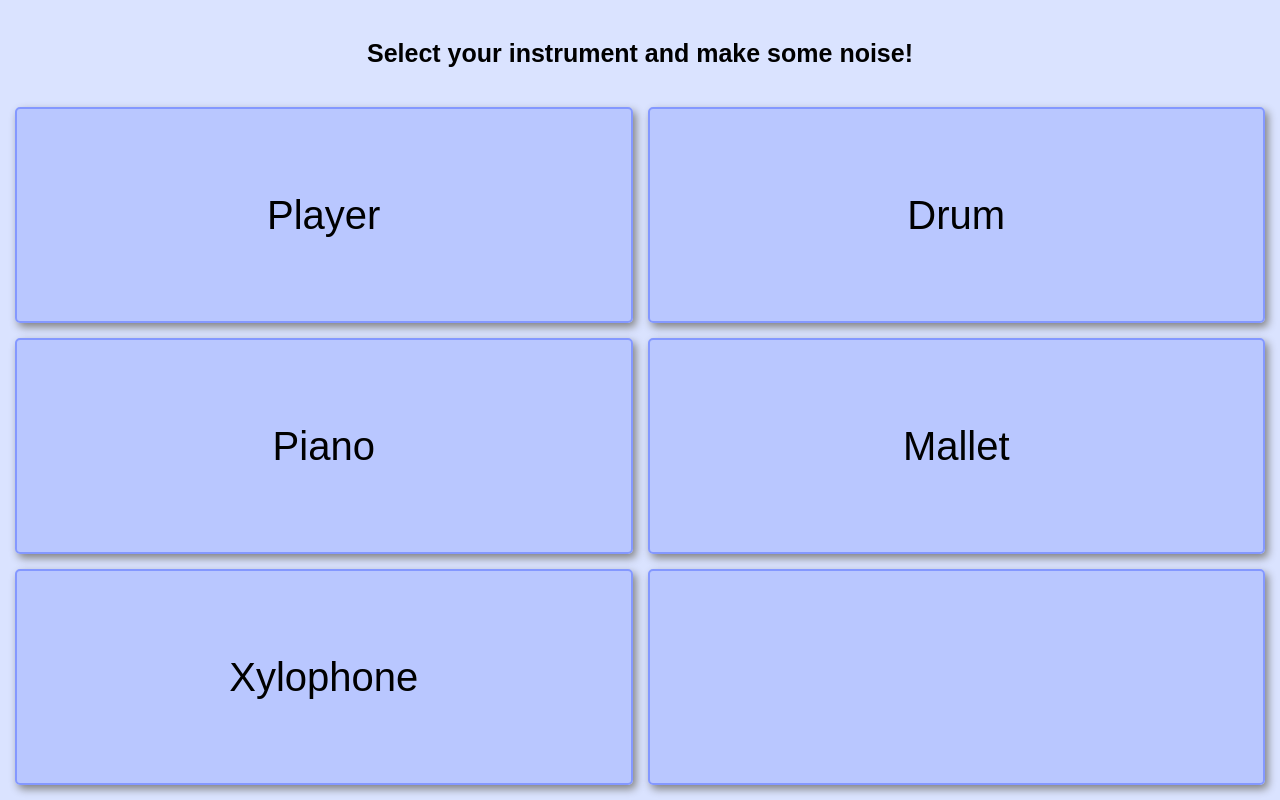
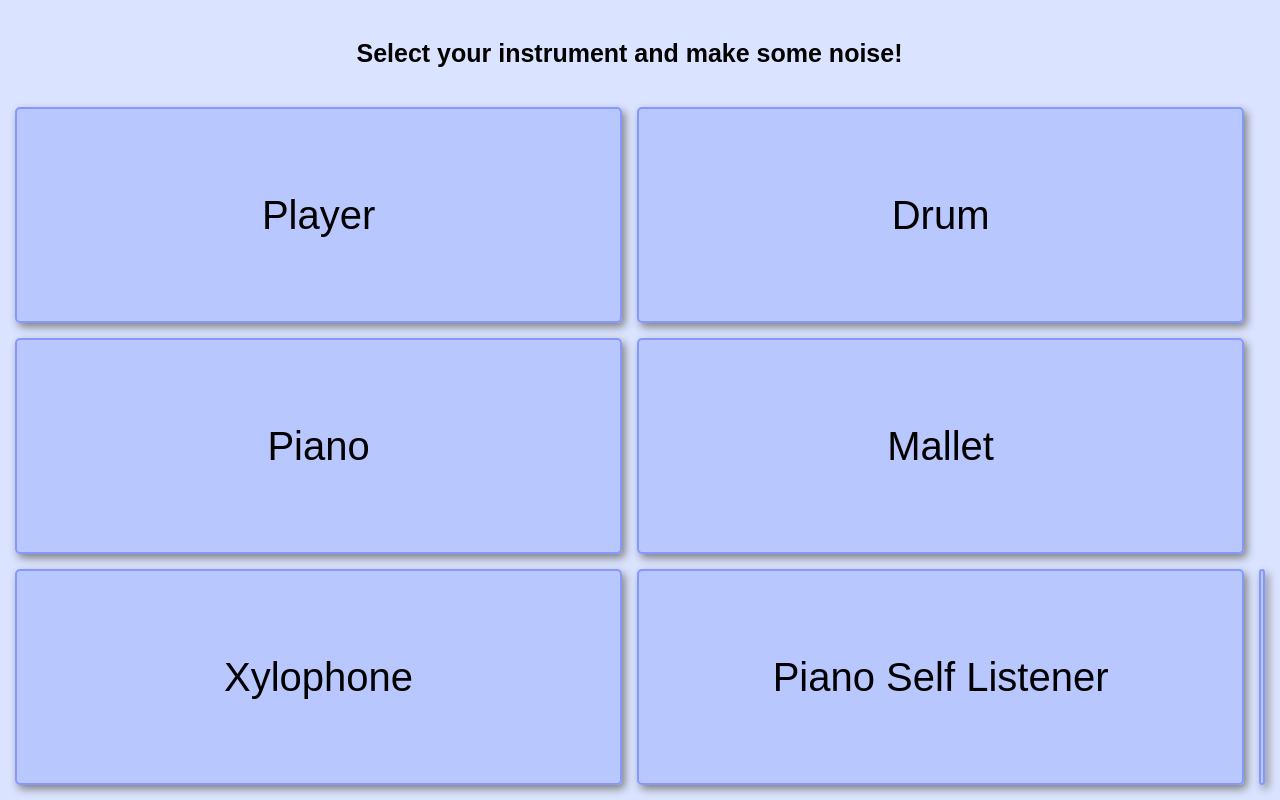
Before and after one commit to tapionx/synergic-noise, a website: page index.html in a window 1280 px wide. Drawn offline with Linux system fonts and the light colour scheme.

Commit message:
Make client devices sound!
Added instrument "piano self listener" like a test
to hear sound also in client device!

Maybe ... it would be good to provide a checkbox
in an ordinary instrument to enable/disable this feature

```diff
--- a/index.html
+++ b/index.html
@@ -61,6 +61,7 @@
                 </tr>
                 <tr>
                     <td><a href="xylophone.html">Xylophone</a></td>
+                    <td><a href="piano-self-player.html">Piano Self Listener</a></td>
                     <td></td>
                 </tr>
             </tbody>
```
Also changed, not shown: piano-self-player.html (+1 -0 lines).
